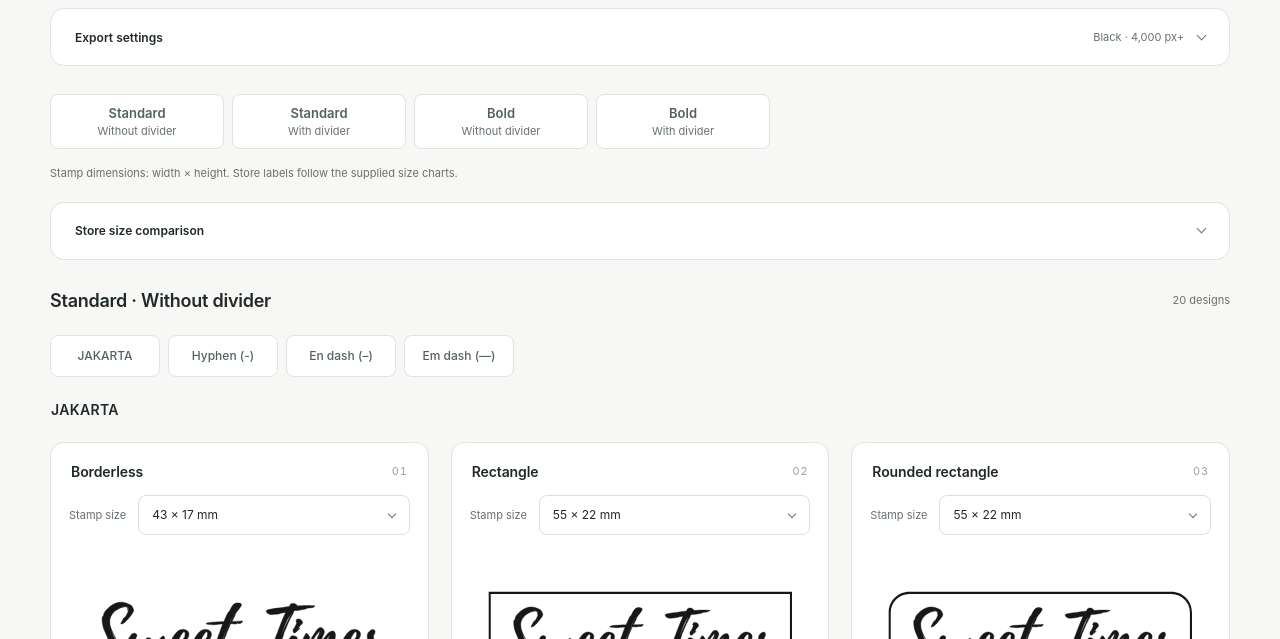
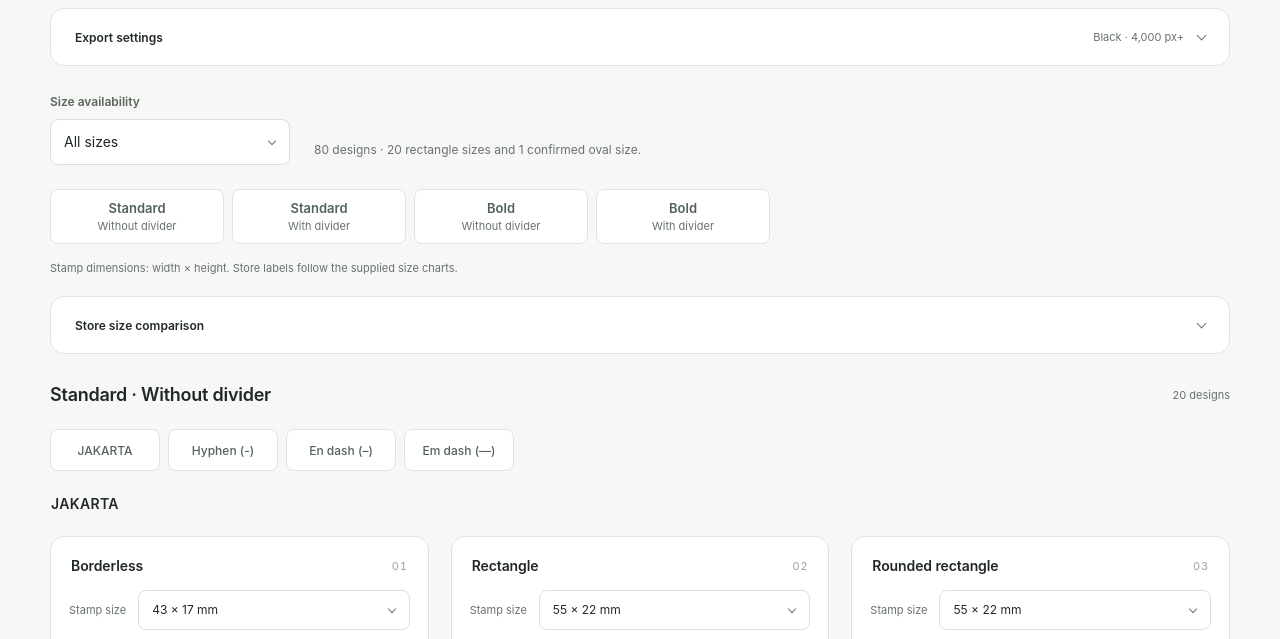
Before and after one commit to budhi-halim/st-stamp, a plain HTML site: page index.html in a window 1280 px wide. Shown: the part 100-739 px from the top of the page. Drawn offline with Linux system fonts and the light colour scheme.

Commit message:
Expose Store B-only designs with shareable size filters
Add clear store availability filters and retain all existing designs and size options. Name Store B's two oval models explicitly while keeping their unconfirmed printing dimensions separate from the gemstone ratio convention.

```diff
--- a/app.js
+++ b/app.js
@@ -43,6 +43,11 @@ const inkInput = document.querySelector('#ink');
 const pixelInput = document.querySelector('#pixel-width');
 const borderInput = document.querySelector('#border');
 const checkerboard = document.querySelector('#checkerboard');
+const availabilityInput = document.querySelector('#size-availability');
+const availabilityStatus = document.querySelector('#availability-status');
+const availabilityValues = ['all', 'shared', 'a-only', 'b-only'];
+const requestedAvailability = new URL(location.href).searchParams.get('store');
+if (availabilityValues.includes(requestedAvailability)) availabilityInput.value = requestedAvailability;
 const errorMessage = document.querySelector('#page-error');
 const toast = document.querySelector('#toast');
 const layouts = new Map();
@@ -70,6 +75,61 @@ function showError(message) {
 
 function updateSummary() {
   document.querySelector('#settings-summary').textContent = `${inkInput.selectedOptions[0].textContent} · ${Number(pixelInput.value).toLocaleString('en-US')} px+`;
+}
+
+function availableSizes(design) {
+  return sizesForVariant(design.variant).filter(size => {
+    if (availabilityInput.value === 'shared') return size.stores.length === 2;
+    if (availabilityInput.value === 'a-only') return size.stores.length === 1 && size.stores[0] === 'A';
+    if (availabilityInput.value === 'b-only') return size.stores.length === 1 && size.stores[0] === 'B';
+    return true;
+  });
+}
+
+function preferredSize(design, choices) {
+  const original = getStampSize(design.variant, DEFAULT_SIZE_IDS[design.variant]);
+  const ratio = original.widthMm / original.heightMm;
+  const area = original.widthMm * original.heightMm;
+  return [...choices].sort((a, b) =>
+    Math.abs(a.widthMm / a.heightMm - ratio) - Math.abs(b.widthMm / b.heightMm - ratio)
+    || Math.abs(a.widthMm * a.heightMm - area) - Math.abs(b.widthMm * b.heightMm - area)
+    || a.id.localeCompare(b.id))[0];
+}
+
+function applyAvailability() {
+  if (!geometry) return;
+  // Stop a previous prefetch pass before changing its visible set and sizes.
+  generation++;
+  const counts = new Map(collections.map(collection => [collection.id, 0]));
+  let visible = 0;
+  for (const design of designs) {
+    const card = document.querySelector(`[data-design="${design.id}"]`);
+    const choices = availableSizes(design);
+    card.hidden = choices.length === 0;
+    if (card.hidden) continue;
+    if (!choices.some(size => size.id === selectedSizes.get(design.id))) {
+      selectedSizes.set(design.id, preferredSize(design, choices).id);
+    }
+    const select = card.querySelector('.size-select');
+    if (select) select.innerHTML = sizeOptions(design, choices);
+    visible++;
+    counts.set(design.collection.id, counts.get(design.collection.id) + 1);
+  }
+  for (const collection of collections) {
+    document.querySelector(`#${collection.id} > span`).textContent = `${counts.get(collection.id)} designs`;
+  }
+  const descriptions = {
+    all: '20 rectangle sizes and 1 confirmed oval size.',
+    shared: '6 rectangle sizes listed by both stores.',
+    'a-only': '1 rectangle size and 1 confirmed oval size listed only in Store A’s chart. Store B oval printing dimensions are unconfirmed.',
+    'b-only': '13 rectangle sizes. Store B also lists Oval 1/45 and Oval 1/50; their printing dimensions are unconfirmed.',
+  };
+  availabilityStatus.textContent = `${visible} designs · ${descriptions[availabilityInput.value]}`;
+  const url = new URL(location.href);
+  if (availabilityInput.value === 'all') url.searchParams.delete('store');
+  else url.searchParams.set('store', availabilityInput.value);
+  history.replaceState(history.state, '', url);
+  renderPreviews();
 }
 
 function filename(design, format, current, size) {
@@ -108,6 +168,7 @@ async function prepareSelected() {
   for (const design of designs) {
     if (ticket !== generation) return;
     const card = document.querySelector(`[data-design="${design.id}"]`);
+    if (card.hidden) continue;
     const format = card.querySelector('.format-select').value;
     try { await fileFor(design, format, current); }
     catch { /* A requested download displays the actionable error. */ }
@@ -127,10 +188,11 @@ function renderPreviews(onlyDesign = null) {
   updateSummary();
   try {
     for (const design of onlyDesign ? [onlyDesign] : designs) {
+      const card = document.querySelector(`[data-design="${design.id}"]`);
+      if (card.hidden) continue;
       const size = getStampSize(design.variant, selectedSizes.get(design.id));
       const layout = createLayout(geometry, { ...current, variant: design.variant, sizeId: size.id, locationKey: design.set.key, divider: design.collection.divider, weightKey: design.collection.weightKey });
       layouts.set(design.id, layout);
-      const card = document.querySelector(`[data-design="${design.id}"]`);
       card.dataset.size = size.id;
       card.dataset.stores = size.stores.join(' ');
       // Preview and every export share the same paths and layout.
@@ -149,14 +211,17 @@ function renderPreviews(onlyDesign = null) {
   } catch (error) { showError(error.message); }
 }
 
-function sizeControl(design) {
-  const choices = sizesForVariant(design.variant);
-  if (choices.length === 1) return '';
+function sizeOptions(design, choices) {
   const groups = [['A B', 'Store A + Store B'], ['A', 'Store A'], ['B', 'Store B']];
-  return `<div class="size-field"><label for="size-${design.id}">Stamp size</label><div class="select-field"><select id="size-${design.id}" class="size-select" aria-label="Stamp size for ${design.collection.weightLabel} ${design.set.label} ${design.name}${design.collection.divider ? ' with divider' : ''}">${groups.map(([stores, label]) => {
+  return groups.map(([stores, label]) => {
     const sizes = choices.filter(size => size.stores.join(' ') === stores);
     return sizes.length ? `<optgroup label="${label}">${sizes.map(size => `<option value="${size.id}"${selectedSizes.get(design.id) === size.id ? ' selected' : ''}>${size.widthMm} × ${size.heightMm} mm</option>`).join('')}</optgroup>` : '';
-  }).join('')}</select></div></div>`;
+  }).join('');
+}
+
+function sizeControl(design) {
+  if (sizesForVariant(design.variant).length === 1) return '';
+  return `<div class="size-field"><label for="size-${design.id}">Stamp size</label><div class="select-field"><select id="size-${design.id}" class="size-select" aria-label="Stamp size for ${design.collection.weightLabel} ${design.set.label} ${design.name}${design.collection.divider ? ' with divider' : ''}">${sizeOptions(design, availableSizes(design))}</select></div></div>`;
 }
 
 function buildCards() {
@@ -221,21 +286,23 @@ gallery.addEventListener('click', async event => {
 });
 
 form.addEventListener('submit', event => event.preventDefault());
+availabilityInput.addEventListener('change', applyAvailability);
 for (const input of [inkInput, borderInput]) input.addEventListener('input', () => renderPreviews());
 pixelInput.addEventListener('change', () => { updateSummary(); cache.clear(); schedulePreparation(); });
 checkerboard.addEventListener('change', () => gallery.classList.toggle('checkerboard', checkerboard.checked));
 document.querySelector('#reset').addEventListener('click', () => {
   form.reset();
+  availabilityInput.value = 'all';
   for (const design of designs) selectedSizes.set(design.id, DEFAULT_SIZE_IDS[design.variant]);
-  for (const select of gallery.querySelectorAll('.size-select')) select.value = selectedSizes.get(select.closest('.stamp-card').dataset.design);
   gallery.classList.remove('checkerboard');
-  renderPreviews();
+  applyAvailability();
 });
 
 try {
   geometry = await loadGeometry();
   buildCards();
-  renderPreviews();
+  availabilityInput.disabled = false;
+  applyAvailability();
   // Section links also work when the page opens before the lettering is loaded.
   if (location.hash) requestAnimationFrame(() => document.getElementById(location.hash.slice(1))?.scrollIntoView({ block: 'start' }));
 } catch (error) {
--- a/index.html
+++ b/index.html
@@ -7,8 +7,8 @@
   <meta name="description" content="Sweet Times stamp designs with Store A and Store B size options, standard and bold lettering, and SVG, PDF, PNG and JPG downloads.">
   <title>Sweet Times — Stamps</title>
   <link rel="icon" href="data:,">
-  <link rel="stylesheet" href="./styles.css?v=store-sizes-1">
-  <script type="module" src="./app.js?v=store-sizes-1"></script>
+  <link rel="stylesheet" href="./styles.css?v=store-filter-1">
+  <script type="module" src="./app.js?v=store-filter-1"></script>
 </head>
 <body>
   <main>
@@ -39,6 +39,14 @@
     </form>
     </details>
 
+    <section class="availability-controls" aria-label="Store size availability">
+      <div class="field">
+        <label for="size-availability">Size availability</label>
+        <div class="select-field"><select id="size-availability" aria-describedby="availability-status" disabled><option value="all">All sizes</option><option value="shared">Both stores</option><option value="a-only">Store A only</option><option value="b-only">Store B only</option></select></div>
+      </div>
+      <p id="availability-status" role="status" aria-live="polite" aria-atomic="true"></p>
+    </section>
+
     <nav class="collection-navigation" aria-label="Stamp collections">
       <a href="#without-divider"><strong>Standard</strong><span>Without divider</span></a>
       <a href="#with-divider"><strong>Standard</strong><span>With divider</span></a>
@@ -54,7 +62,7 @@
           <thead><tr><th scope="col">Shape</th><th scope="col">Store A</th><th scope="col">Store B</th></tr></thead>
           <tbody>
             <tr><th scope="row">Rectangle</th><td>7 sizes</td><td>19 sizes</td></tr>
-            <tr><th scope="row">Oval</th><td>35 × 24</td><td>Dimensions unconfirmed</td></tr>
+            <tr><th scope="row">Oval</th><td>35 × 24</td><td>Oval 1/45 and Oval 1/50<br>Printing dimensions unconfirmed</td></tr>
             <tr><th scope="row">Circle</th><td>Ø 25, 28, 35</td><td>Ø 23, 28, 35, 40, 45</td></tr>
             <tr><th scope="row">Square</th><td>30 × 30, 35 × 35</td><td>Not listed</td></tr>
           </tbody>
--- a/styles.css
+++ b/styles.css
@@ -44,6 +44,8 @@ h1 span{color:var(--muted);font-weight:400;margin-left:7px}
 .preview-toggle input:checked+.toggle-track::after{transform:translateX(11px)}
 .preview-toggle input:focus-visible+.toggle-track{outline:2px solid var(--focus);outline-offset:3px}
 .gallery{display:grid;grid-template-columns:minmax(0,1fr);gap:18px}
+.availability-controls{display:grid;grid-template-columns:minmax(0,1fr);gap:12px;margin:0 0 24px}
+.availability-controls p{margin:0;color:var(--muted);font-size:12px;line-height:1.6}
 .collection-navigation{display:grid;grid-template-columns:repeat(2,minmax(0,1fr));gap:8px;margin:0 0 24px;max-width:720px}
 .collection-navigation a{flex-direction:column;gap:3px}
 .collection-navigation strong{font-size:13px;font-weight:600}
@@ -61,6 +63,7 @@ h1 span{color:var(--muted);font-weight:400;margin-left:7px}
 .set-header>span{font-size:11px;color:var(--muted);white-space:nowrap}
 .gallery-note{font-size:11px;color:var(--muted);line-height:1.5;margin:-8px 0 20px}
 .stamp-card{background:white;border:1px solid var(--line);border-radius:var(--radius);overflow:hidden;min-width:0}
+.stamp-card[hidden]{display:none}
 .card-header{display:flex;align-items:center;justify-content:space-between;padding:18px 18px 0;gap:10px}
 .card-header h4{font-size:14px;line-height:1.4;font-weight:600;margin:0;letter-spacing:-.1px}
 .card-number{font-variant-numeric:tabular-nums;color:#98a29b;font-size:11px;letter-spacing:.8px}
@@ -103,6 +106,7 @@ footer{display:flex;flex-wrap:wrap;justify-content:space-between;gap:8px 20px;pa
 @keyframes pulse{50%{opacity:.35}}
 @media(hover:hover){.download-button:hover{background:#355e4c}.reset-button:hover{background:#edf1ed;color:var(--ink)}}
 @media(min-width:600px){.collection-navigation{grid-template-columns:repeat(4,minmax(0,1fr))}.set-navigation{display:flex}.set-navigation a{min-width:110px}.set-header{margin-top:22px}}
+@media(min-width:600px){.availability-controls{grid-template-columns:240px minmax(0,1fr);align-items:end;gap:24px}.availability-controls p{padding-bottom:6px}}
 @media(min-width:600px){main{width:min(100% - 48px,1180px);padding-top:32px}.page-header{margin-bottom:24px}h1{font-size:25px}.gallery{grid-template-columns:repeat(2,minmax(0,1fr));gap:20px}.settings{grid-template-columns:repeat(3,minmax(0,1fr));padding:4px 20px 20px;gap:17px}.stamp-preview{height:190px;padding:16px 12px}.settings-bottom{padding-top:15px}.download-area{padding:13px;grid-template-columns:minmax(0,1fr) 104px;gap:8px}.settings-panel>summary{padding-right:20px;padding-left:20px}}
 @media(min-width:1000px){main{padding-top:42px;padding-bottom:36px}.gallery{grid-template-columns:repeat(3,minmax(0,1fr));gap:22px}.stamp-preview{height:210px;padding:18px 13px}.settings-panel{margin-bottom:28px}.settings{padding:4px 24px 22px;column-gap:24px}.settings-panel>summary{padding-right:24px;padding-left:24px}.download-area{padding:16px;grid-template-columns:minmax(0,1fr) 108px}.card-header{padding:19px 20px 0}}
 @media(max-width:349px){main{width:calc(100% - 24px)}h1{font-size:19px}.settings{padding:16px 12px;gap:15px 10px}.field>label{font-size:11px}.download-area{padding:12px;grid-template-columns:minmax(0,1fr) 100px;gap:7px}.download-area select{font-size:11px}.stamp-preview{height:185px;padding:16px 10px}}
```
Also changed, not shown: 1 other file.
